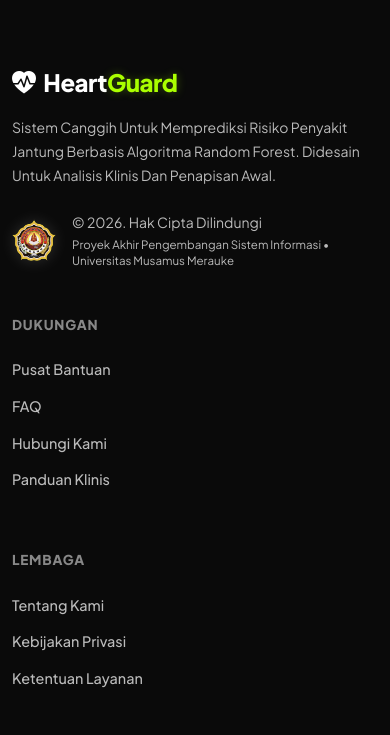
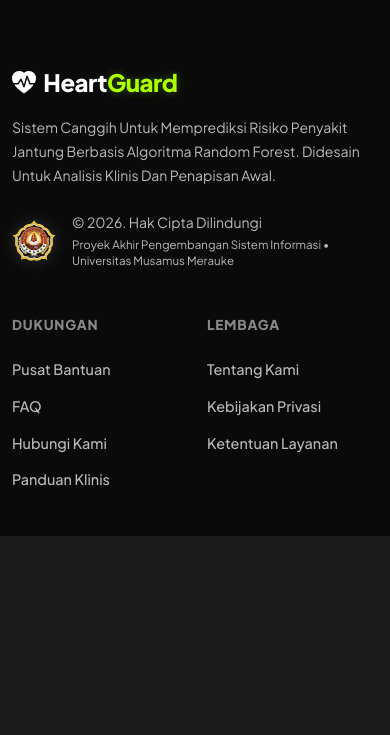
Before and after one commit to SofyanBaharudinnn/heart-disease-prediction, a Django app: page /about/ in a window 390 px wide. Shown: the part 3458-4193 px from the top of the page. After the commit the page ends 3994 px from the top, so only its background shows below. Run offline with Django 4.2, Linux system fonts and the light colour scheme.

Commit message:
Change Support and Company footer columns to display side-by-side on mobile devices

```diff
--- a/heart_disease/templates/heart_disease/base.html
+++ b/heart_disease/templates/heart_disease/base.html
@@ -2154,7 +2154,7 @@
           </div>
 
           <!-- Support -->
-          <div class="col-md-6 col-lg-3 offset-lg-2">
+          <div class="col-6 col-md-6 col-lg-3 offset-lg-2">
             <h6 class="footer-link-col-title">{% if current_lang == 'en' %}Support{% else %}Dukungan{% endif %}</h6>
             <ul class="footer-link-ul">
               <li><a href="#" data-bs-toggle="modal" data-bs-target="#helpCenterModal">{% if current_lang == 'en' %}Help Center{% else %}Pusat Bantuan{% endif %}</a></li>
@@ -2165,7 +2165,7 @@
           </div>
 
           <!-- Company -->
-          <div class="col-md-6 col-lg-3">
+          <div class="col-6 col-md-6 col-lg-3">
             <h6 class="footer-link-col-title">{% if current_lang == 'en' %}Company{% else %}Lembaga{% endif %}</h6>
             <ul class="footer-link-ul">
               <li><a href="{% url 'about' %}">{% if current_lang == 'en' %}About Us{% else %}Tentang Kami{% endif %}</a></li>
```
